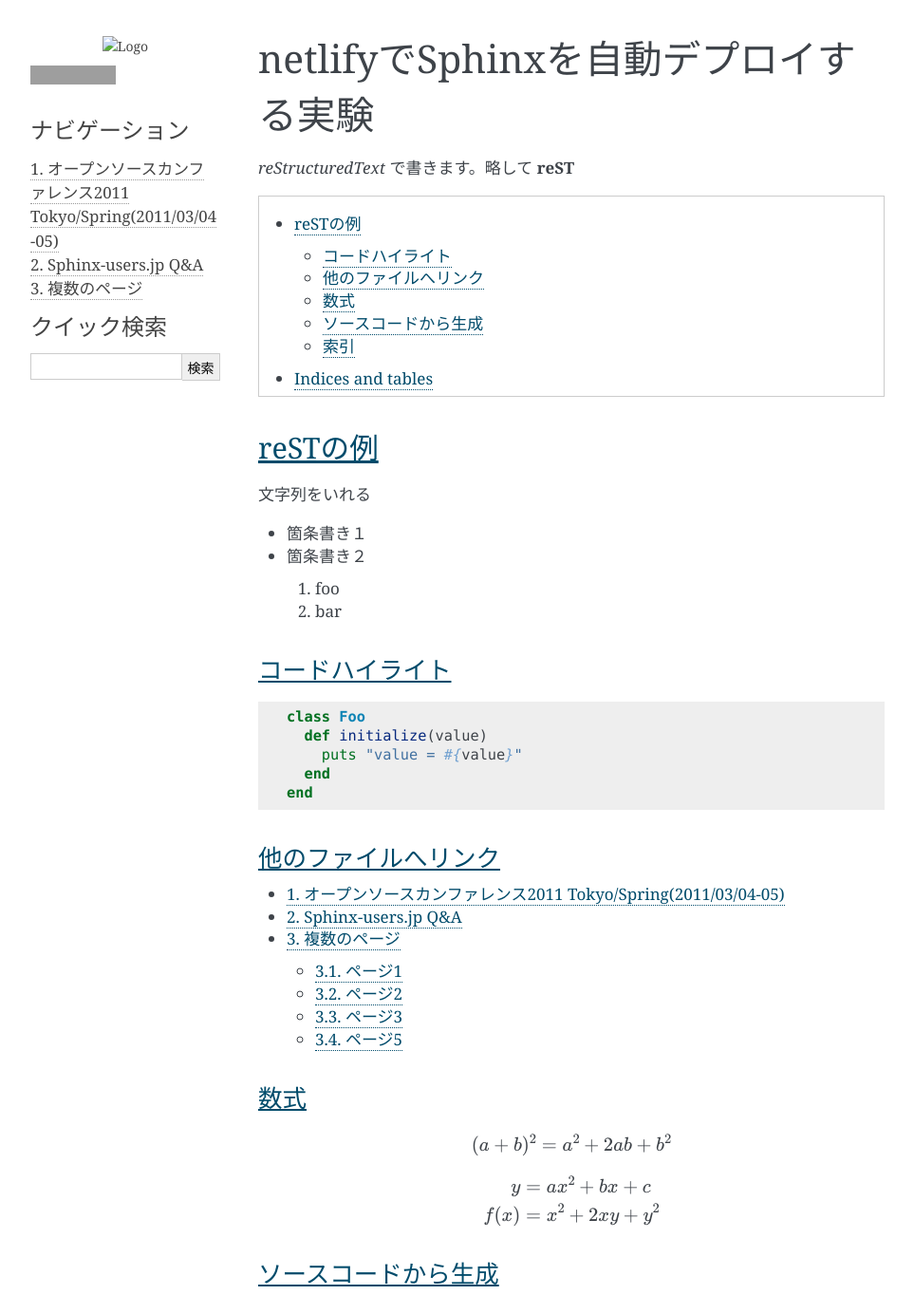
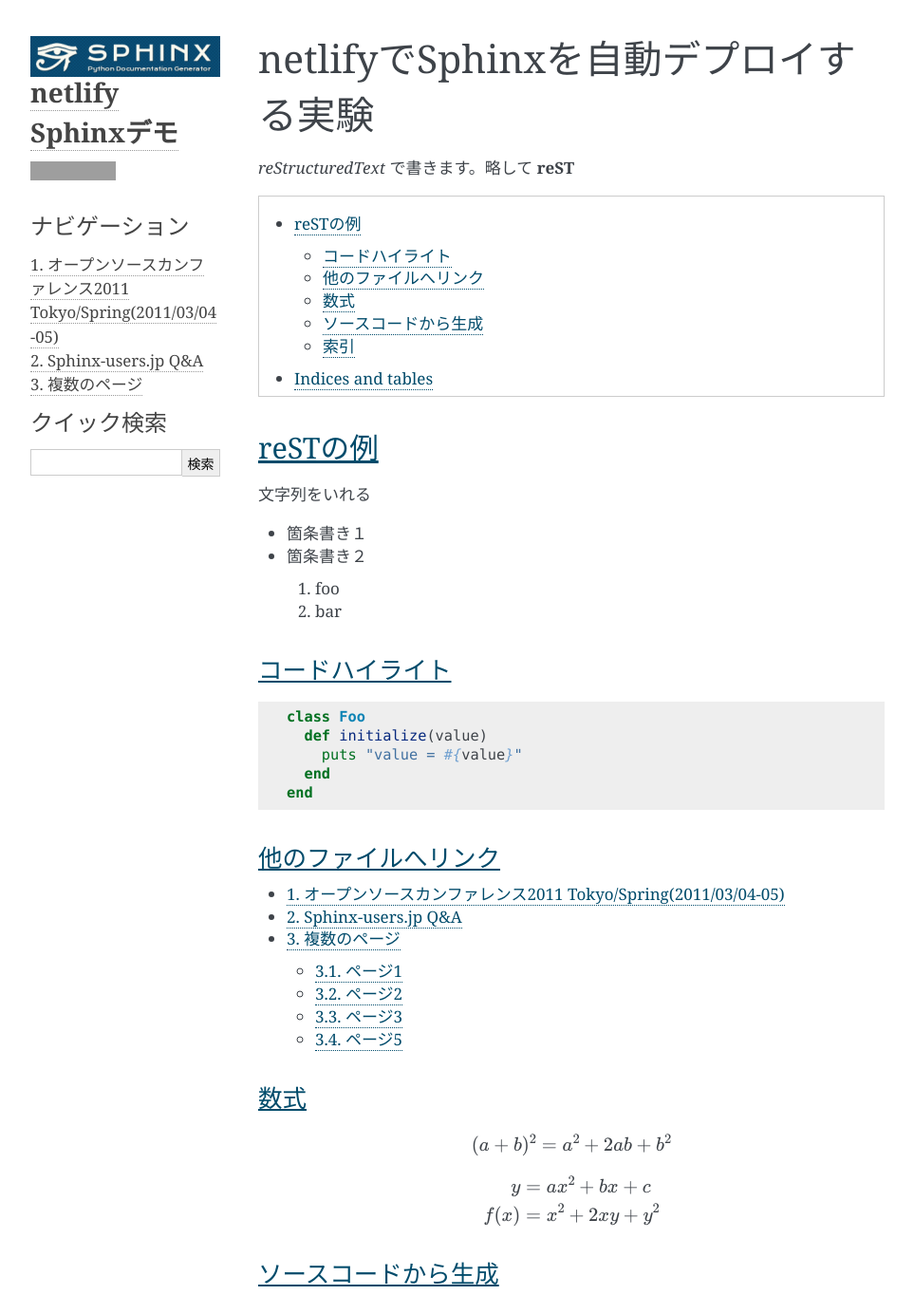
Before and after one commit to shimizukawa/netlify-trying, a Sphinx documentation site: the page built from source/index.rst, in a window 1280 px wide, cut to the strip 0-1364 px from the top of the page. Shown: the whole strip at 95% size, without its empty margins (148-1111 px from the left). Built offline with Sphinx 7.4.7, drawn with Linux system fonts in a browser that asks for light colours; grey boxes are pictures that could not be loaded.

```diff
--- a/source/conf.py
+++ b/source/conf.py
@@ -34,9 +34,9 @@
 # -- Options for HTML output -------------------------------------------------
 
 html_theme = 'alabaster'
-#html_logo = 'sphinx-logo.png'
+html_logo = 'sphinx-logo.png'
 html_theme_options = {
-    'logo': 'sphinx-logo.png',
+    #'logo': 'sphinx-logo.png',
     'github_user': 'shimizukawa',
     'github_repo': 'netlify-trying',
 }
```
